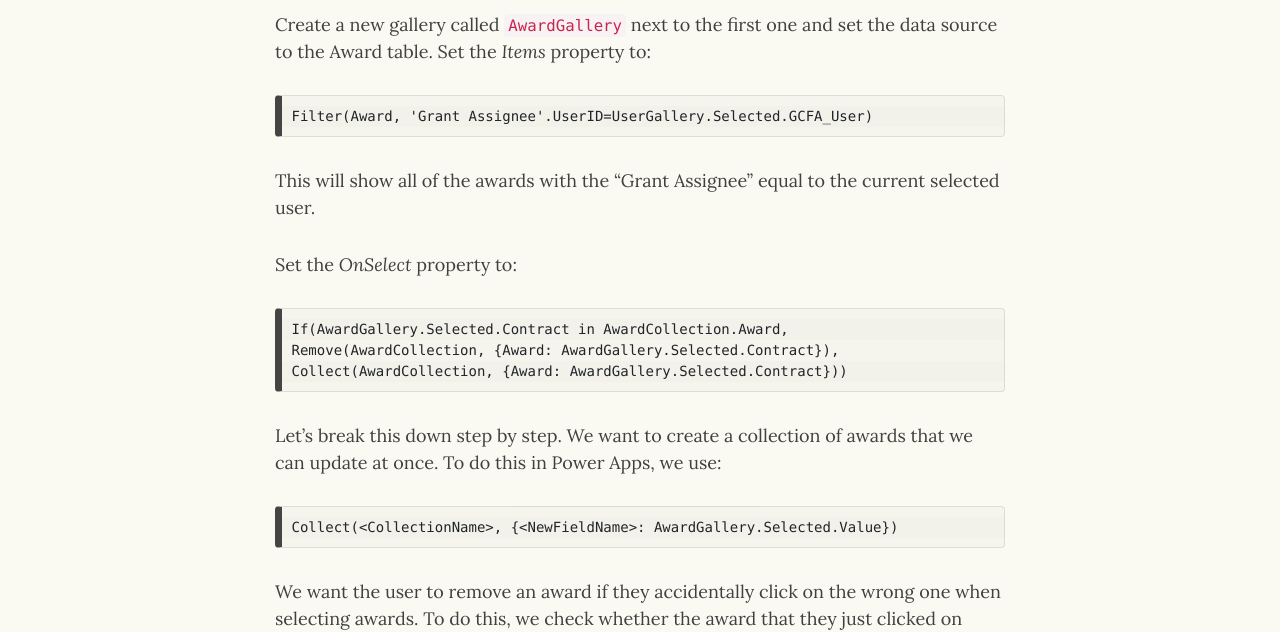
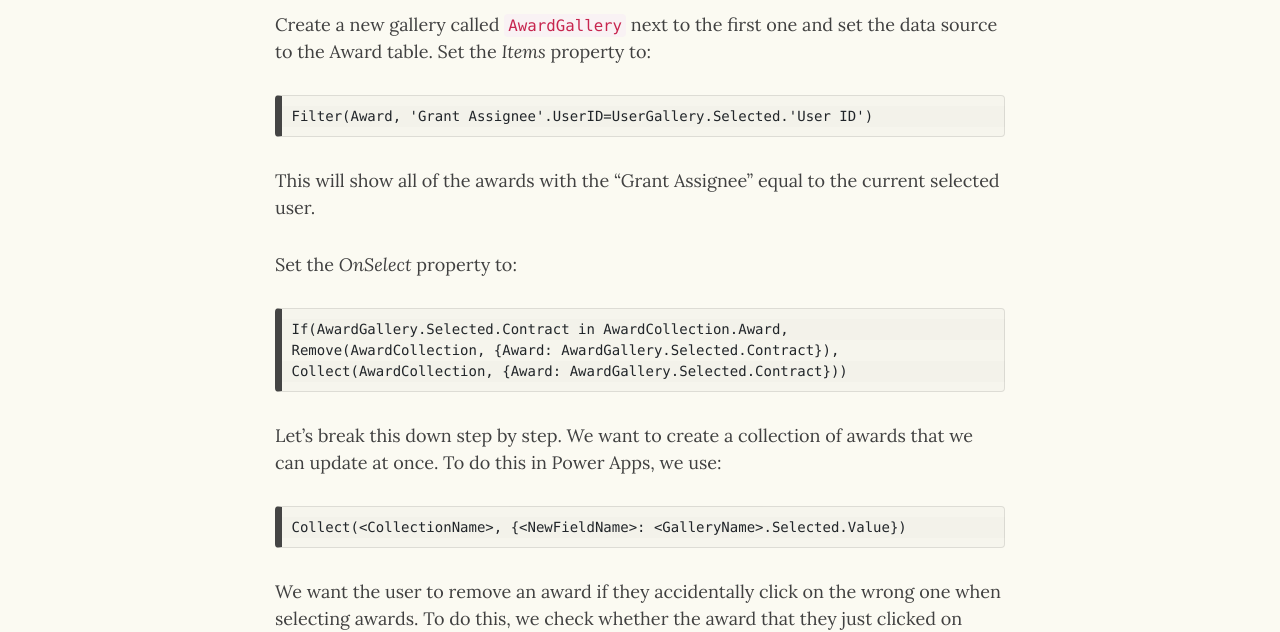
Before and after one commit to krzamiela/krzamiela.github.io, a Jekyll site: the page built from _posts/2024-05-15-updating-multiple-records-in-a-dataverse-table-from-a-single-form.md, in a window 1280 px wide and 900 px high, scrolled down 2118 px. Shown: the part 152-784 px from the top of the window. Built offline with Jekyll 4.4.1, drawn with Linux system fonts in a browser that asks for light colours; nearby versions of some CDN libraries; emoji names are drawn with the system emoji font; comment, search, counter and statistics services are not loaded.

Commit message:
Updated blog post

````diff
--- a/_posts/2024-05-15-updating-multiple-records-in-a-dataverse-table-from-a-single-form.md
+++ b/_posts/2024-05-15-updating-multiple-records-in-a-dataverse-table-from-a-single-form.md
@@ -45,7 +45,7 @@ Sort(Filter(User,'User Title'=1))
 Create a new gallery called ``` AwardGallery ``` next to the first one and set the data source to the Award table.  Set the *Items* property to:
 
 ```
-Filter(Award, 'Grant Assignee'.UserID=UserGallery.Selected.GCFA_User)
+Filter(Award, 'Grant Assignee'.UserID=UserGallery.Selected.'User ID')
 ```
 
 This will show all of the awards with the "Grant Assignee" equal to the current selected user.
@@ -61,7 +61,7 @@ Collect(AwardCollection, {Award: AwardGallery.Selected.Contract}))
 Let's break this down step by step.  We want to create a collection of awards that we can update at once.  To do this in Power Apps, we use:
 
 ```
-Collect(<CollectionName>, {<NewFieldName>: AwardGallery.Selected.Value})
+Collect(<CollectionName>, {<NewFieldName>: <GalleryName>.Selected.Value})
 ```
 
 We want the user to remove an award if they accidentally click on the wrong one when selecting awards.  To do this, we check whether the award that they just clicked on already exists in the collection.  If it does, we call ``` Remove() ```.  Otherwise, we add it to the collection with ``` Collect() ```.
````
